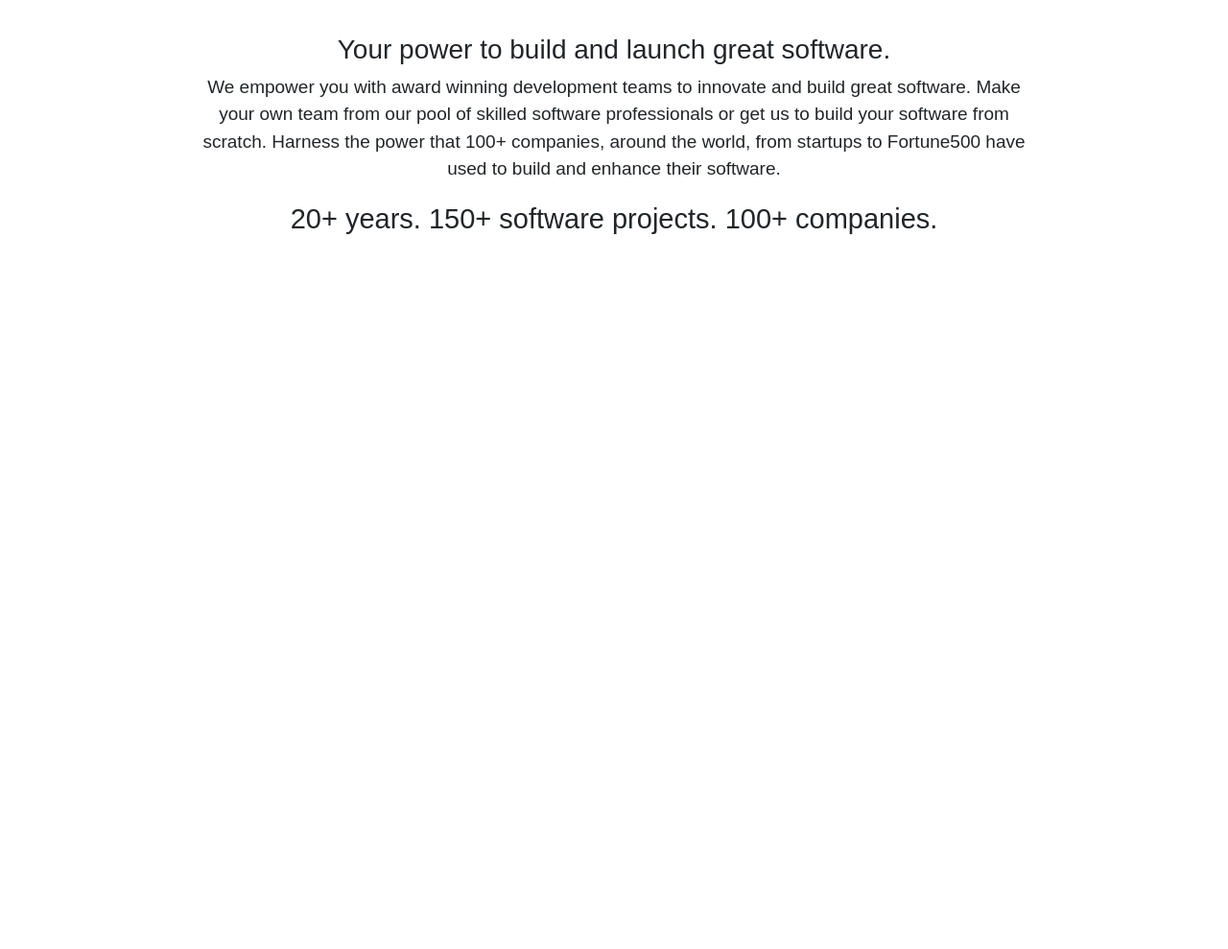
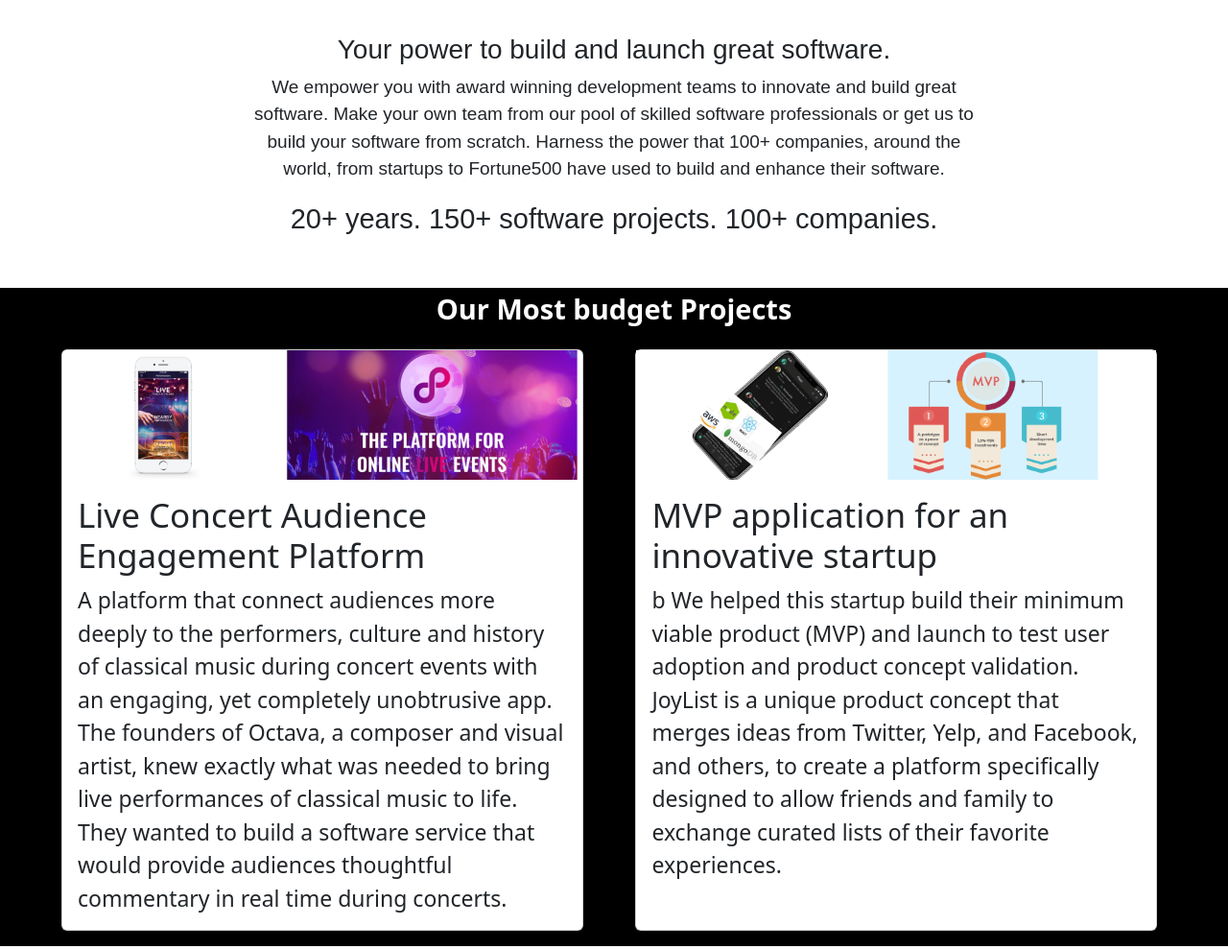
Before and after one commit to riaz5788/Be-Developer--Test-Project-2-, a plain HTML site: page src/index.html in a window 1280 px wide. Shown: the part 609-1598 px from the top of the page at 96% size. Before the commit the page ends 909 px from the top, so only its background shows below. Drawn offline with nearby package versions, Linux system fonts and the light colour scheme.

Commit message:
index updated and added more

```diff
--- a/src/index.html
+++ b/src/index.html
@@ -123,7 +123,68 @@
     </p>
     <p style="font-size: 29px;">20+ years. 150+ software projects. 100+ companies.</p>
   </div>
-<!-- close -->
+  <!-- close -->
+
+  <!-- our works -->
+  <div class="background-black">
+
+
+    <div class="our-work" style="color: white;"> Our Most budget Projects</div>
+    <div class="block1">
+      <div class="card mb-3 col-6">
+        <img src="/img/concert.png" class="card-img-top" alt="...">
+        <div class="card-body">
+          <h5 class="card-title" style="font-size: 35px ;">Live Concert Audience Engagement Platform</h5>
+          <p class="card-text" style="font-size:23px;">A platform that connect audiences more deeply to the performers,
+            culture and history of
+            classical music during concert events with an engaging, yet completely unobtrusive app.
+            The founders of Octava, a composer and visual artist, knew exactly what was needed to bring live
+            performances
+            of classical music to life.
+            They wanted to build a software service that would provide audiences thoughtful commentary in real time
+            during
+            concerts.</p>
+          <!-- <p class="card-text"><small class="text-muted">Last updated 3 mins ago</small></p> -->
+        </div>
+      </div>
+      <div class="card mb-3 col-6">
+        <img src="/img/mvp.png" class="card-img-bottom" alt="...">
+        <div class="card-body">
+          <h5 class="card-title" style="font-size: 35px ;">MVP application for an innovative startup</h5>
+          <p class="card-text" style="font-size:23px;">b
+            We helped this startup build their minimum viable product (MVP) and launch to test user adoption and product
+            concept validation. JoyList is a unique product concept that merges ideas from Twitter, Yelp, and Facebook,
+            and others, to create a platform specifically designed to allow friends and family to exchange curated lists
+            of their favorite experiences.
+          </p>
+          <!-- <p class="card-text"><small class="text-muted">Last updated 3 mins ago</small></p> -->
+        </div>
+
+      </div>
+    </div>
+  </div>
+  <!-- close -->
+
+  <!-- we develop every type of soaftware -->
+  <div id="carouselExampleSlidesOnly" class="carousel slide" data-bs-ride="carousel">
+    <div class="carousel-inner">
+      <div class="carousel-item active">
+        <img src="/img/SOAFTWARE.png" class="d-block w-100" alt="...">
+      </div>
+    </div>
+  </div>
+  <!-- close -->
+
+  <!-- top soaftware company image  -->
+  <div id="carouselExampleSlidesOnly" class="carousel slide" data-bs-ride="carousel">
+    <div class="carousel-inner">
+      <div class="carousel-item active">
+        <img src="/img/award.png " class="d-block w-100" alt="...">
+      </div>
+
+    </div>
+  </div>
+  <!-- close -->
 
 
   <script src="https://cdn.jsdelivr.net/npm/bootstrap@5.2.1/dist/js/bootstrap.bundle.min.js"
--- a/src/style.css
+++ b/src/style.css
@@ -12,8 +12,33 @@ nav li{
 #block0{
     margin-top: 60px;
     margin-bottom: 50px;
-    margin-left:200px;
-    margin-right: 200px;
+    margin-left: 20%;
+    margin-right:20%;
     text-align: center;
     font-family: Arial, Helvetica, sans-serif;
 }
+.card {
+
+    margin-right: 5%;
+
+
+}
+.block1{
+    display: flex;
+    margin-left: 5%;
+    margin-right:10%;
+    margin-bottom:50px;
+
+
+}
+.our-work{
+    font-size: 29px;
+    text-align: center;
+    font-weight: 600;
+    margin-bottom: 20px;
+
+}
+.background-black{
+    background-color: black;
+
+}
```
Also changed, not shown: img/SOAFTWARE.png (added), img/award.png (added), img/concert.png (added), img/mvp.png (added).
